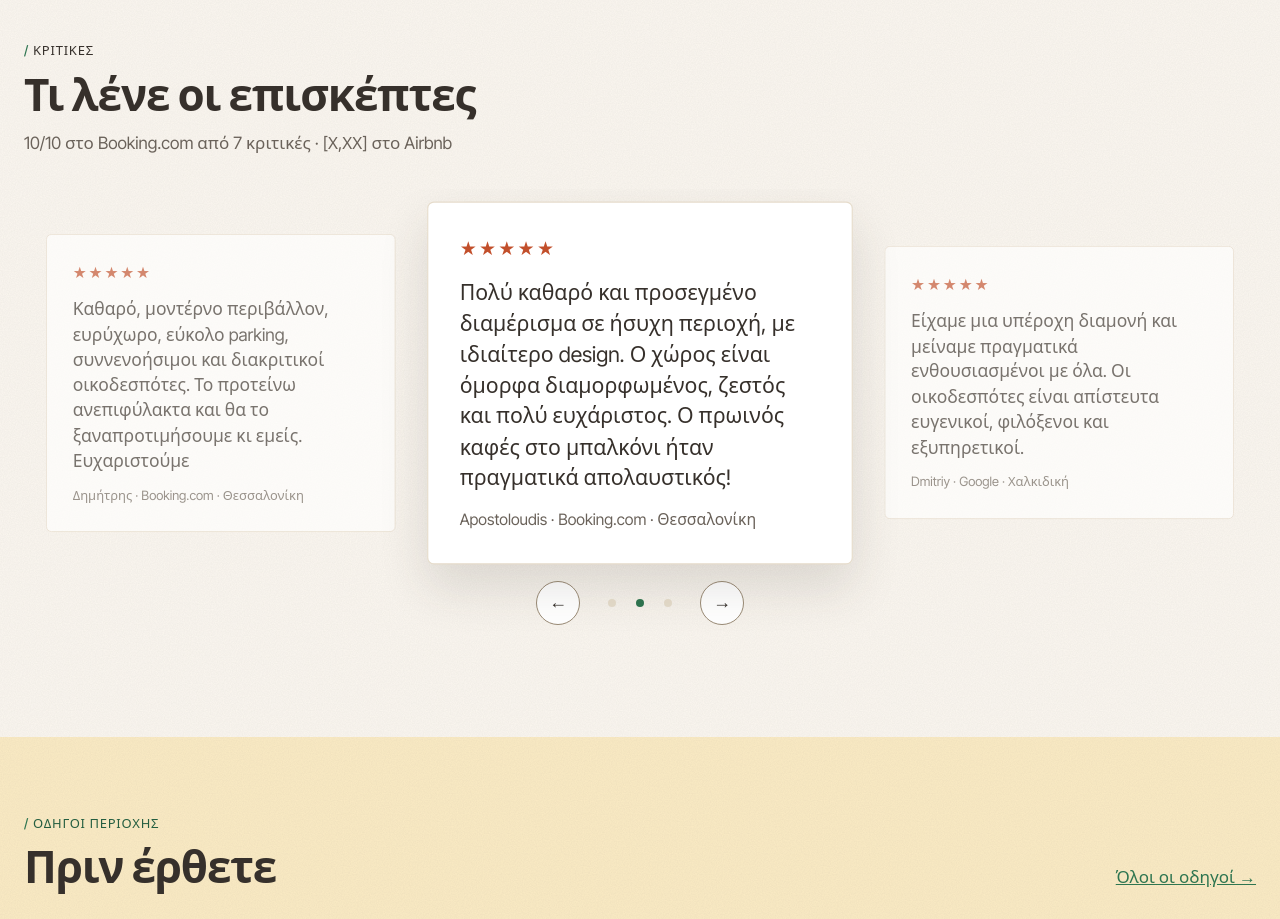
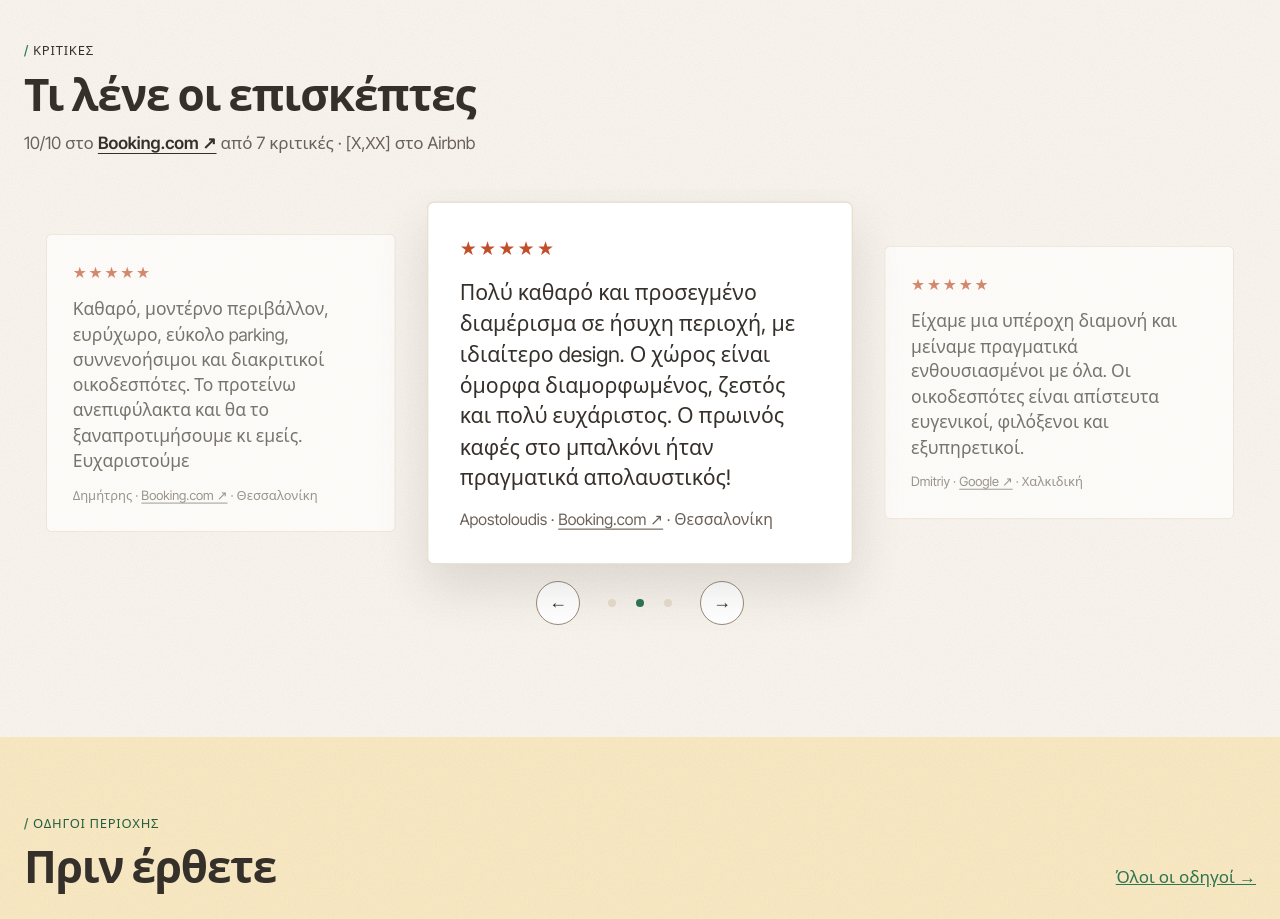
Before and after one commit to LuxuryTravelDMC/apartments-site, an Astro site: page / in a window 1280 px wide. Shown: the part 3320-4239 px from the top of the page. Built offline with nearby package versions, Linux system fonts and the light colour scheme; Astro itself is replaced by a stand-in of ours.

Commit message:
Κριτικές: τα Booking.com, Google (και Airbnb όταν μπει link) γίνονται σύνδεσμοι
Co-Authored-By: Claude Opus 5.5 <noreply@anthropic.com>
Claude-Session: https://claude.ai/code/session_01GzTnA7DAMTLoQdjqNimpJJ

```diff
--- a/src/components/ReviewCarousel.astro
+++ b/src/components/ReviewCarousel.astro
@@ -3,7 +3,7 @@
 // bigger. Moves by itself every few seconds (stops on hover, on focus and for
 // "reduce motion" users) and has arrows and dots. Works with any number of
 // reviews; with more than three, the rest wait off-stage.
-import { reviews } from '../data/stays';
+import { reviews, reviewSources } from '../data/stays';
 const list = reviews.filter((r) => !r.text.startsWith('['));
 ---
 <div class="rc" data-rc aria-roledescription="carousel" aria-label="Κριτικές επισκεπτών">
@@ -12,7 +12,11 @@ const list = reviews.filter((r) => !r.text.startsWith('['));
       <figure class="rc__card" data-i={i} aria-roledescription="slide" aria-label={`${i + 1} από ${list.length}`}>
         <div class="rc__stars" aria-hidden="true">★★★★★</div>
         <blockquote>{r.text}</blockquote>
-        <figcaption>{r.who} · {r.stay}</figcaption>
+        <figcaption>
+          {r.who.split(' · ').map((part, j) => (
+            <>{j > 0 && ' · '}{j > 0 && reviewSources[part] ? <a href={reviewSources[part]} target="_blank" rel="noopener">{part} ↗</a> : part}</>
+          ))} · {r.stay}
+        </figcaption>
       </figure>
     ))}
   </div>
@@ -77,6 +81,8 @@ const list = reviews.filter((r) => !r.text.startsWith('['));
   .rc__stars { color: var(--coral); letter-spacing: 2px; }
   .rc blockquote { margin: 12px 0; font: 19px/1.45 var(--serif); }
   .rc figcaption { font-size: 14px; color: var(--ink-2); }
+  .rc figcaption a { color: var(--ink-2); text-underline-offset: 3px; }
+  .rc figcaption a:hover { color: var(--pine); }
   .rc__nav { display: flex; align-items: center; justify-content: center; gap: 20px; margin-top: 28px; }
   .rc__btn { width: 44px; height: 44px; border-radius: 50%; border: 1px solid var(--gray-warm); background: var(--white); color: var(--ink); font-size: 18px; cursor: pointer; }
   .rc__btn:hover { border-color: var(--pine); color: var(--pine); }
--- a/src/data/stays.ts
+++ b/src/data/stays.ts
@@ -147,4 +147,14 @@ export const reviews: { text: string; who: string; stay: string; short?: string;
   { text: 'Είχαμε μια υπέροχη διαμονή και μείναμε πραγματικά ενθουσιασμένοι με όλα. Οι οικοδεσπότες είναι απίστευτα ευγενικοί, φιλόξενοι και εξυπηρετικοί.', who: 'Dmitriy · Google', stay: 'Χαλκιδική',
     short: 'Οι οικοδεσπότες είναι απίστευτα ευγενικοί, φιλόξενοι και εξυπηρετικοί.', name: 'Dmitriy', home: 'Nostos Apartment', score: { n: '5', of: '5', src: 'Google', count: '1 κριτική' } },
 ];
-export const ratings = '10/10 στο Booking.com από 7 κριτικές · [Χ,ΧΧ] στο Airbnb';
+// Where the reviews live. An empty url = not linked yet.
+export const reviewSources: Record<string, string> = {
+  'Booking.com': 'https://www.booking.com/hotel/gr/phoenix-studio-9.html#tab-reviews',
+  Google: 'https://www.google.com/maps/place/Nostos+Apartment+Nea+Moudania/@40.239013,23.2914079,104m/data=!3m1!1e3!4m6!3m5!1s0x14a87d1b471cfe41:0xaf205d1fadec6a54!8m2!3d40.2390307!4d23.2914585!16s%2Fg%2F11nr55fb4j',
+  Airbnb: '', // put the Airbnb listing address here
+};
+// The line under "Τι λένε οι επισκέπτες". Each source name becomes a link.
+export const ratings = [
+  { score: '10/10', src: 'Booking.com', count: 'από 7 κριτικές' },
+  { score: '[Χ,ΧΧ]', src: 'Airbnb', count: '' },
+];
--- a/src/pages/index.astro
+++ b/src/pages/index.astro
@@ -7,7 +7,7 @@ import ReviewCarousel from '../components/ReviewCarousel.astro';
 import Eagle3D from '../components/Eagle3D.astro';
 import Blueprint from '../components/Blueprint.astro';
 import { site } from '../data/site';
-import { stays, guides, ratings, reviews } from '../data/stays';
+import { stays, guides, ratings, reviews, reviewSources } from '../data/stays';
 const reviewsFor = (place: string) => reviews.filter((r) => r.short && r.score && r.stay === place);
 ---
 <Base title={`${site.name} · Διαμερίσματα σε Θεσσαλονίκη και Χαλκιδική`}>
@@ -92,7 +92,11 @@ const reviewsFor = (place: string) => reviews.filter((r) => r.short && r.score &
   <section class="wrap section">
     <div class="label">Κριτικές</div>
     <h2 style="margin: 8px 0 12px">Τι λένε οι επισκέπτες</h2>
-    <p class="muted" style="margin-bottom: 32px">{ratings}</p>
+    <p class="muted ratings" style="margin-bottom: 32px">
+      {ratings.map((r, i) => (
+        <span>{i > 0 && ' · '}{r.score} στο {reviewSources[r.src] ? <a href={reviewSources[r.src]} target="_blank" rel="noopener">{r.src} ↗</a> : r.src}{r.count && ` ${r.count}`}</span>
+      ))}
+    </p>
     <ReviewCarousel />
   </section>
 
--- a/src/styles/global.css
+++ b/src/styles/global.css
@@ -98,3 +98,5 @@ p { margin: 0; }
   .band { padding: 48px 0; }
 }
 main:has(> .cta:last-child) + footer { margin-top: 0 !important; }
+.ratings a { color: var(--ink); font-weight: 600; text-underline-offset: 4px; }
+.ratings a:hover { color: var(--pine); }
```
